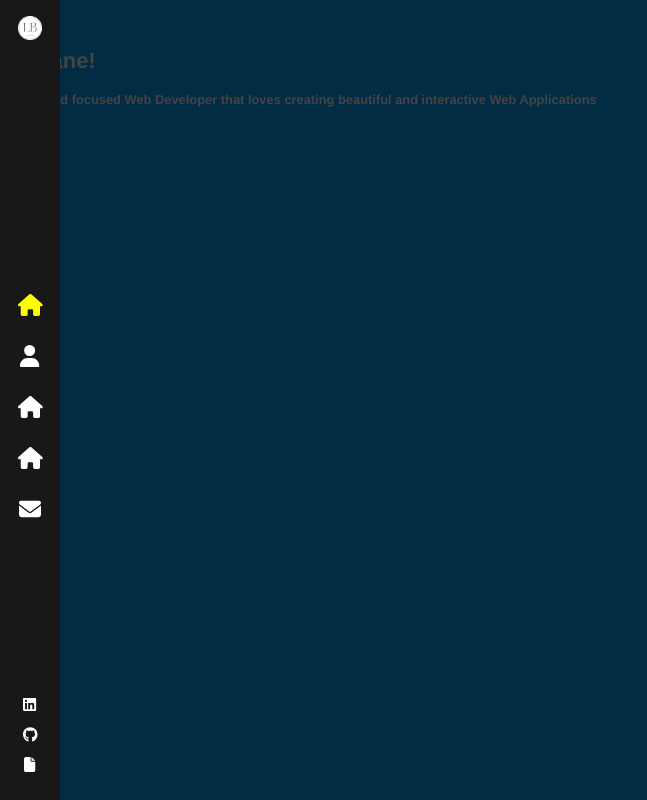
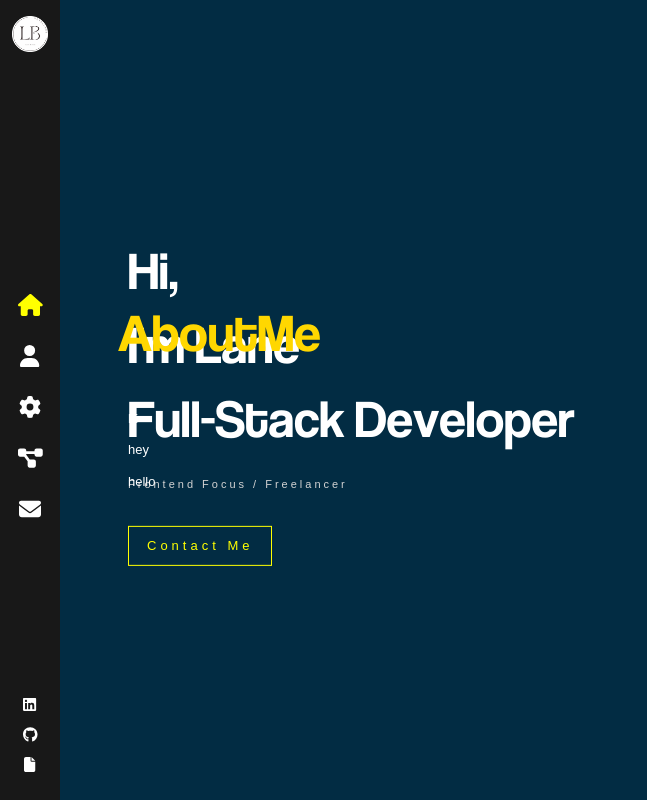
Before and after one commit to LaneBrents/lanebrents-portfolio, a React (Create React App) app: page /#about in a window 1280 px wide. Shown: the whole page, without its empty margins (0-647 px from the left). Built offline with nearby package versions, Linux system fonts and the light colour scheme; the HTML template or start-up script is replaced by a standard one.

Commit message:
navbar and aboutme

```diff
--- a/src/Components/About/About.jsx
+++ b/src/Components/About/About.jsx
@@ -1,18 +1,33 @@
-import React from "react";
+import React, { useState, useEffect } from "react";
 import './About.scss';
+import AnimatedLetters from "../AnimatedLetters/AnimatedLetters";
 
-export default function About() {
+const About = () => {
+    const [letterClass, setLetterClass] = useState('text-animate')
+
+    useEffect(() => {
+        return setTimeout(() => {
+            setLetterClass('text-animate-hover')
+        }, 3000)
+    }, [])
+
     return (
-        <section id="about" className="dark-bg">
-            <div className="flex-full about-text">
-                <h1 className="white">ABOUT ME</h1>
-                <h4 className="white">Here you will find more information about me, what I do, and my current skills and technologies I utilize</h4>
-                <h2 className="white">Get to know me!</h2>
-                <p className="gray">I have proceeded my dream to be a developer as it has been my lifelong ambition. I am a talented Front-End developer with a UI/UX design background. During my 4 years of work as a freelancer, I had the opportunity to enhance my expertise by collaborating with different companies and by creating useful content for both business and customer use.<br /><br />
-                    I am naturally persevered, self-confident, quietly curios, innovative and constantly challenging my skills.</p>
-                <p>Another paragraph here</p>
-                <p>Another Paragraph here</p>
+        <>
+            <div className="container about-page">
+                <div className="text-zone">
+                    <h1>
+                        <AnimatedLetters
+                            strArray={['A', 'b', 'o', 'u', 't', '', 'M', 'e']}
+                            idx={15}
+                        />
+                    </h1>
+                    <p>hi</p>
+                    <p>hey</p>
+                    <p>hello</p>
+                </div>
             </div>
-        </section>
+        </>
     )
 }
+
+export default About
--- /dev/null
+++ b/src/Components/AnimatedLetters/AnimatedLetters.jsx
@@ -0,0 +1,17 @@
+import './AnimatedLetters.scss'
+
+const AnimatedLetters = ({ letterClass, strArray, idx }) => {
+    return (
+        <span>
+            {
+                strArray.map((char, i) => (
+                    <span key={char + i} className={`${letterClass} _${i + idx}`}>
+                        {char}
+                    </span>
+                ))
+            }
+        </span>
+    )
+};
+
+export default AnimatedLetters
--- /dev/null
+++ b/src/Components/AnimatedLetters/AnimatedLetters.scss
@@ -0,0 +1,26 @@
+.text-animate {
+    display: inline-block;
+    opacity: 0;
+    animation: bounceIn;
+    animation-duration: 1s;
+    animation-delay: 1s;
+    animation-fill-mode: forwards;
+    min-width: 10px;
+  }
+
+  .text-animate-hover {
+    min-width: 10px;
+    display: inline-block;
+    animation-fill-mode: both;
+
+    &:hover {
+      animation: rubberBand 1s;
+      color: #ffd700;
+    }
+  }
+
+  @for $i from 1 through 35 {
+    .text-animate._#{$i} {
+      animation-delay: #{$i / 10}s;
+    }
+  }
--- a/src/Components/Header/Header.jsx
+++ b/src/Components/Header/Header.jsx
@@ -1,17 +1,46 @@
 import React from "react";
+import { useEffect, useState } from "react";
+import { Link } from "react-router-dom";
 import './Header.scss';
-import NavBar from "../NavBar/NavBar";
+import AnimatedLetters from "../AnimatedLetters/AnimatedLetters";
 
-export default function Header() {
+const Header = () => {
+    const [letterClass, setLetterClass] = useState('text-animate')
+    const nameArray = ['','L', 'a', 'n', 'e']
+    const jobArray = ['F', 'u', 'l', 'l', '-', 'S', 't', 'a', 'c', 'k','', 'D', 'e', 'v', 'e', 'l', 'o', 'p', 'e', 'r']
+
+    useEffect(() => {
+        return setTimeout(() => {
+            setLetterClass('text-animate-hover')
+        }, 4000)
+    }, [])
+
     return (
-        <header>
-            <NavBar />
-            <div className="flex-full about-text">
-                <h1 className="white">Hello! <br /> I'm Lane!</h1>
-                <h3 className="white">A Frontend focused Web Developer that loves creating beautiful and interactive Web Applications</h3>
-                <a className="red" href="mailto:lanebrents@gmail.com">Let's chat!</a>
+        <>
+            <div className="container header-page">
+                <div className="text-zone">
+                    <h1>
+                        <span className={letterClass}>H</span>
+                        <span className={`${letterClass} _12`}>i,</span>
+                        <br />
+                        <span className={`${letterClass} _13`}>I</span>
+                        <span className={`${letterClass} _14`}>'m</span>
+                        <AnimatedLetters letterClass={letterClass}
+                            strArray={nameArray}
+                            idx={15} />
+                        <br />
+                        <AnimatedLetters
+                            letterClass={letterClass}
+                            strArray={jobArray}
+                            idx={16}
+                        />
+                    </h1>
+                    <h2>Frontend Focus / Freelancer</h2>
+                    <Link to="/contact" className="flat-button">Contact Me</Link>
+                </div>
             </div>
-            {/* <Image src="/images/lane.png" width={463} height={513} alt="lane" /> */}
-        </header>
+        </>
     )
 }
+
+export default Header
--- a/src/Components/Header/Header.scss
+++ b/src/Components/Header/Header.scss
@@ -0,0 +1,93 @@
+.header-page {
+    .text-zone {
+        position: absolute;
+        left: 10%;
+        top: 50%;
+        transform: translateY(-50%);
+        width: 40%;
+        max-height: 90%;
+    }
+
+    h1 {
+        color: white;
+        font-size: 53px;
+        margin: 0;
+        font-family: 'Coolvetica';
+        font-weight: 400;
+    }
+
+    h2 {
+        color: lightgray;
+        margin-top: 20px;
+        font-weight: 400;
+        font-size: 11px;
+        font-family: sans-serif;
+        letter-spacing: 3px;
+        animation: fadeIn 1s 1.8s backwards;
+    }
+
+    .flat-button {
+        color: yellow;
+        font-size: 13px;
+        font-weight: 400;
+        letter-spacing: 4px;
+        font-family: sans-serif;
+        text-decoration: none;
+        padding: 10px 18px;
+        border: 1px solid yellow;
+        margin-top: 25px;
+        float: left;
+        animation: fadeIn 1s 1.8s backwards;
+        white-space: nowrap;
+
+        &:hover {
+            background: yellow;
+            color: black;
+        }
+    }
+}
+
+
+@media screen and (max-width: 1200px) {
+
+    .tags,
+    .header-page h1:before,
+    .header-page h1:after {
+        display: none;
+    }
+
+    .header-page .text-zone {
+        position: initial;
+        width: 100%;
+        transform: none;
+        padding: 10px;
+        box-sizing: border-box;
+    }
+
+    .header-page .flat-button {
+        float: none;
+        display: block;
+        margin: 20px auto 0 auto;
+        width: 124px;
+    }
+
+    .logo-container {
+        position: relative;
+        width: 100px;
+        height: auto;
+        top: 50px;
+        right: 0;
+        box-sizing: border-box;
+        margin: auto;
+        left: 0;
+    }
+
+    .logo-container svg {
+        position: absolute;
+        top: auto;
+        right: auto;
+        bottom: auto;
+        left: 0;
+        margin: auto;
+    }
+}
--- a/src/Components/Layout/Layout.jsx
+++ b/src/Components/Layout/Layout.jsx
@@ -1,13 +1,16 @@
 import NavBar from '../NavBar/NavBar';
+import { Outlet } from 'react-router-dom';
+import './Layout.scss';
 import Header from '../Header/Header';
-
-import './Layout.scss';
+import About from '../About/About';
 
 const Layout = () => {
     return (
         <>
             <NavBar />
             <Header />
+            <br />
+            <About />
         </>
     )
 }
--- a/src/Components/Layout/Layout.scss
+++ b/src/Components/Layout/Layout.scss
@@ -0,0 +1,112 @@
+.page {
+    width: 100%;
+    height: 100%;
+    position: absolute;
+}
+
+.container {
+    width: 100%;
+    will-change: contents;
+    height: 90%;
+    min-height: 566px;
+    position: absolute;
+    opacity: 0;
+    top: 5%;
+    margin: 0 auto;
+    z-index: 1;
+    transform-style: preserve-3d;
+    animation: fadeIn 1s forwards;
+    animation-delay: 1s;
+}
+
+.container.contact-page,
+.container.about-page,
+.container.portfolio-page {
+
+    h1 {
+      font-size: 53px;
+      font-family: 'Coolvetica';
+      color: #ffd700;
+      font-weight: 400;
+      margin-top: 0;
+      position: relative;
+      margin-bottom: 40px;
+      left: -10px;
+    }
+
+    p {
+      font-size: 13px;
+      color: #fff;
+      font-family: sans-serif;
+      font-weight: 300;
+      max-width: fit-content;
+      animation: pulse 1s;
+      &:nth-of-type(1) {
+        animation-delay: 1.1s;
+      }
+      &:nth-of-type(2) {
+        animation-delay: 1.2s;
+      }
+      &:nth-of-type(3) {
+        animation-delay: 1.3s;
+      }
+    }
+
+  .text-zone {
+    position: absolute;
+    left: 10%;
+    top: 50%;
+    transform: translateY(-50%);
+    width: 35%;
+    vertical-align: middle;
+    display: table-cell;
+    max-height: 90%;
+  }
+
+  .text-animate-hover {
+    &:hover {
+      color: #fff;
+    }
+  }
+}
+
+@media screen and (max-width: 1200px) {
+    .page {
+      position: initial;
+    }
+
+    .container {
+      position: initial;
+      height: auto;
+      min-height: auto;
+
+      &.contact-page,
+      &.about-page,
+      &.portfolio-page {
+        .text-zone {
+          position: initial;
+          transform: none;
+          width: 100%;
+          display: block;
+          padding: 20px;
+          box-sizing: border-box;
+        }
+      }
+
+      &.portfolio-page {
+        width: 100%;
+        padding: 20px;
+        box-sizing: border-box;
+
+        h1.page-title {
+          margin-left: 20px;
+          margin-top: 20px;
+        }
+
+        .image-box {
+          height: 200px;
+          max-width: calc(50% - 10px);
+        }
+      }
+    }
+  }
--- a/src/Components/NavBar/NavBar.jsx
+++ b/src/Components/NavBar/NavBar.jsx
@@ -1,32 +1,63 @@
-import React from "react";
+import React, { useState } from "react";
 import { Link, NavLink } from "react-router-dom";
 import './NavBar.scss';
 import Logo from '../../assets/images/Logo.png'
 import { FontAwesomeIcon } from "@fortawesome/react-fontawesome";
-import { faEnvelope, faFile, faHome, faUser } from "@fortawesome/free-solid-svg-icons";
+import { faEnvelope, faFile, faHome, faUser, faSuitcase, faGear, faProjectDiagram, faClose, faBars } from "@fortawesome/free-solid-svg-icons";
 import { faGithub, faLinkedin } from "@fortawesome/free-brands-svg-icons";
 
-const NavBar = () => (
+const NavBar = () => {
+    const [showNav, setShowNav] = useState(false);
+
+    return (
         <div className="nav-bar">
-        <Link className="logo" to='/'>
+            <Link className="logo"
+                to='/'
+                onClick={() => setShowNav(false)}>
                 <img src={Logo} alt="Logo" />
             </Link>
-        <nav>
-            <NavLink exact="true" activeclassname="active" to="/">
+            <nav className={showNav ? 'mobile-show' : ''}>
+                <NavLink
+                    exact="true"
+                    activeclassname="active"
+                    to="/"
+                    onClick={() => setShowNav(false)}>
                     <FontAwesomeIcon icon={faHome} color="white" />
                 </NavLink>
-            <NavLink exact="true" activeclassname="active" className="about-link" to="/About">
+                <NavLink
+                    activeclassname="active"
+                    className="about-link"
+                    to="/About"
+                    onClick={() => setShowNav(false)}>
                     <FontAwesomeIcon icon={faUser} color="white" />
                 </NavLink>
-            <NavLink exact="true" activeclassname="active" className="skills-link" to="/Skills">
-                <FontAwesomeIcon icon={faHome} color="white" />
+                <NavLink
+                    activeclassname="active"
+                    className="skills-link"
+                    to="/Skills"
+                    onClick={() => setShowNav(false)}>
+                    <FontAwesomeIcon icon={faGear} color="white" />
                 </NavLink>
-            <NavLink exact="true" activeclassname="active" className="projects-link" to="/Projects">
-                <FontAwesomeIcon icon={faHome} color="white" />
+                <NavLink
+                    activeclassname="active"
+                    className="projects-link"
+                    to="/Projects"
+                    onClick={() => setShowNav(false)}>
+                    <FontAwesomeIcon icon={faProjectDiagram} color="white" />
                 </NavLink>
-            <NavLink exact="true" activeclassname="active" className="contact-link" to="/Contact">
+                <NavLink
+                    activeclassname="active"
+                    className="contact-link"
+                    to="/Contact"
+                    onClick={() => setShowNav(false)}>
                     <FontAwesomeIcon icon={faEnvelope} color="white" />
                 </NavLink>
+                <FontAwesomeIcon
+                    onClick={() => setShowNav(false)}
+                    icon={faClose}
+                    color="#ffd700"
+                    size="3x"
+                    className='close-icon' />
             </nav>
             <ul>
                 <li>
@@ -54,41 +85,18 @@ const NavBar = () => (
                         href=""
                     // Add Resume link!!!
                     >
-                        <FontAwesomeIcon icon={faFile} color="white" />
+                        <FontAwesomeIcon className="resume-link" icon={faFile} color="white" />
                     </a>
                 </li>
             </ul>
+            <FontAwesomeIcon
+                onClick={() => setShowNav(true)}
+                icon={faBars}
+                color="#ffd700"
+                size="3x"
+                className='hamburger-icon' />
         </div>
     )
+}
 
 export default NavBar
-
-
-// export default function NavBar() {
-
-//     return(
-//         <nav className="flex light-bg justify-space">
-//             <div className="logo white">
-//                 <Link href="/">Lane Brents</Link>
-//             </div>
-
-//             <ul className="flex white">
-//                 <li className="red">
-//                     <Link href="/">{" Home "}</Link>
-//                 </li>
-//                 <li>
-//                     <Link href="/#about">About</Link>
-//                 </li>
-//                 <li>
-//                     <Link href="/#skills">Skills</Link>
-//                 </li>
-//                 <li>
-//                     <Link href="/#projects">Projects</Link>
-//                 </li>
-//                 <li>
-//                     <Link href="/#contact">Contact</Link>
-//                 </li>
-//             </ul>
-//         </nav>
-//     )
-// }
--- a/src/Components/NavBar/NavBar.scss
+++ b/src/Components/NavBar/NavBar.scss
@@ -14,7 +14,7 @@
         img {
             display: block;
             margin: 8px auto;
-            width: 24px;
+            width: 36px;
             height: auto;
         }
     }
@@ -133,3 +133,60 @@ ul {
         }
     }
 }
+
+.hamburger-icon, .close-icon {
+    display: none;
+}
+
+@media screen and (max-width: 1200px) {
+    .nav-bar {
+      background: transparent;
+      position: initial;
+      height: auto;
+      min-height: auto;
+
+       ul, nav {
+        display: none;
+       }
+
+       nav {
+        width: 100%;
+        top: 0;
+        left: 0;
+        background: #181818;
+        height: 100%;
+        margin: 0;
+        z-index: 2;
+        position: fixed;
+
+        &.mobile-show {
+          display: block;
+        }
+
+        a {
+          display: flex;
+          justify-content: center;
+          align-items: center;
+        }
+
+        a:after {
+          opacity: 1;
+          position: initial;
+          width: auto;
+          margin-left: 10PX;
+        }
+
+        a svg {
+          opacity: 1 !important;
+        }
+       }
+
+       .hamburger-icon,
+       .close-icon {
+        position: absolute;
+        top: 15px;
+        right: 15px;
+        display: block;
+    }
+  }
+}
```
Also changed, not shown: src/App.jsx (+3 -14 lines), src/index.css (+11 -0 lines). Lines whose indentation alone changed are shown as unchanged.
